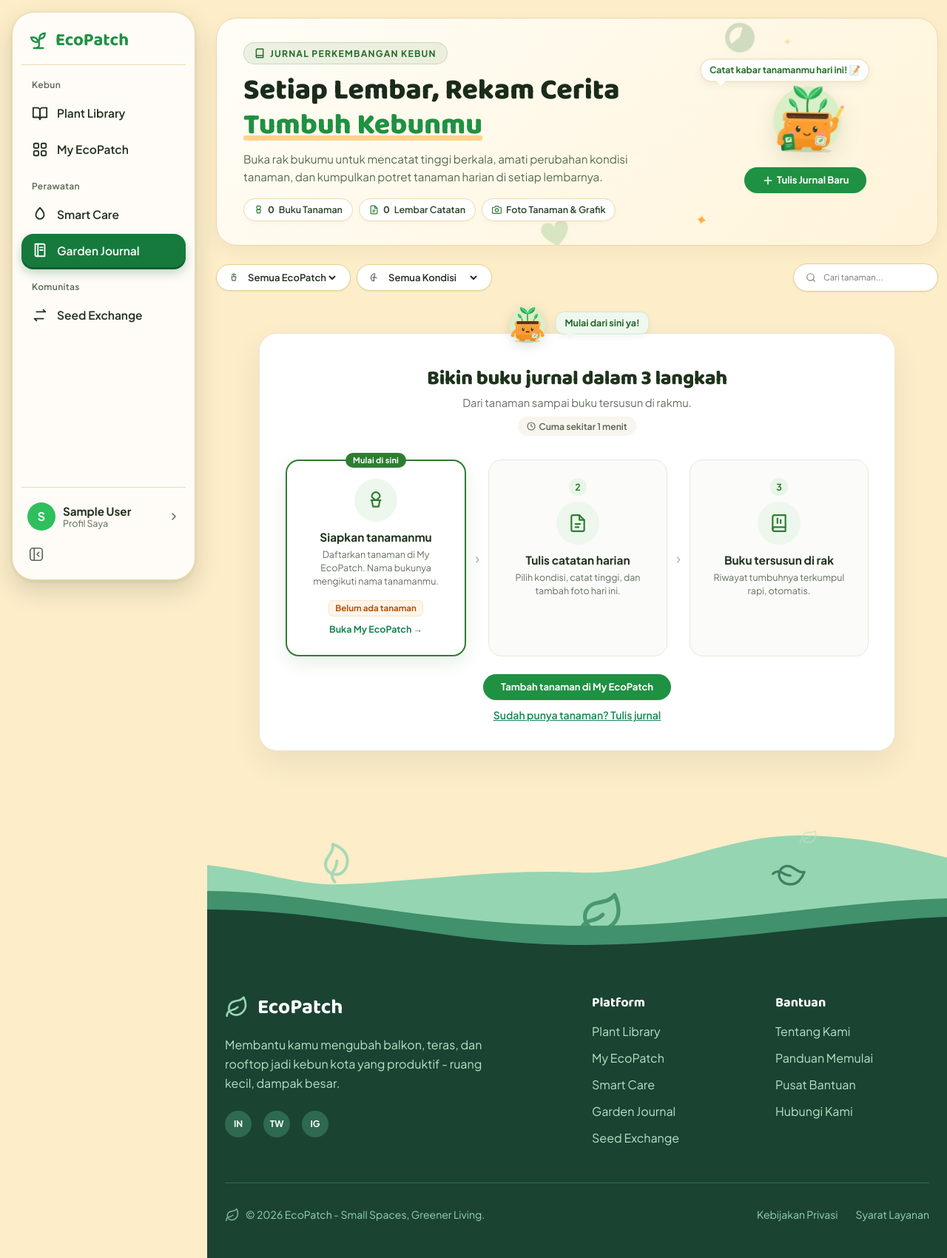
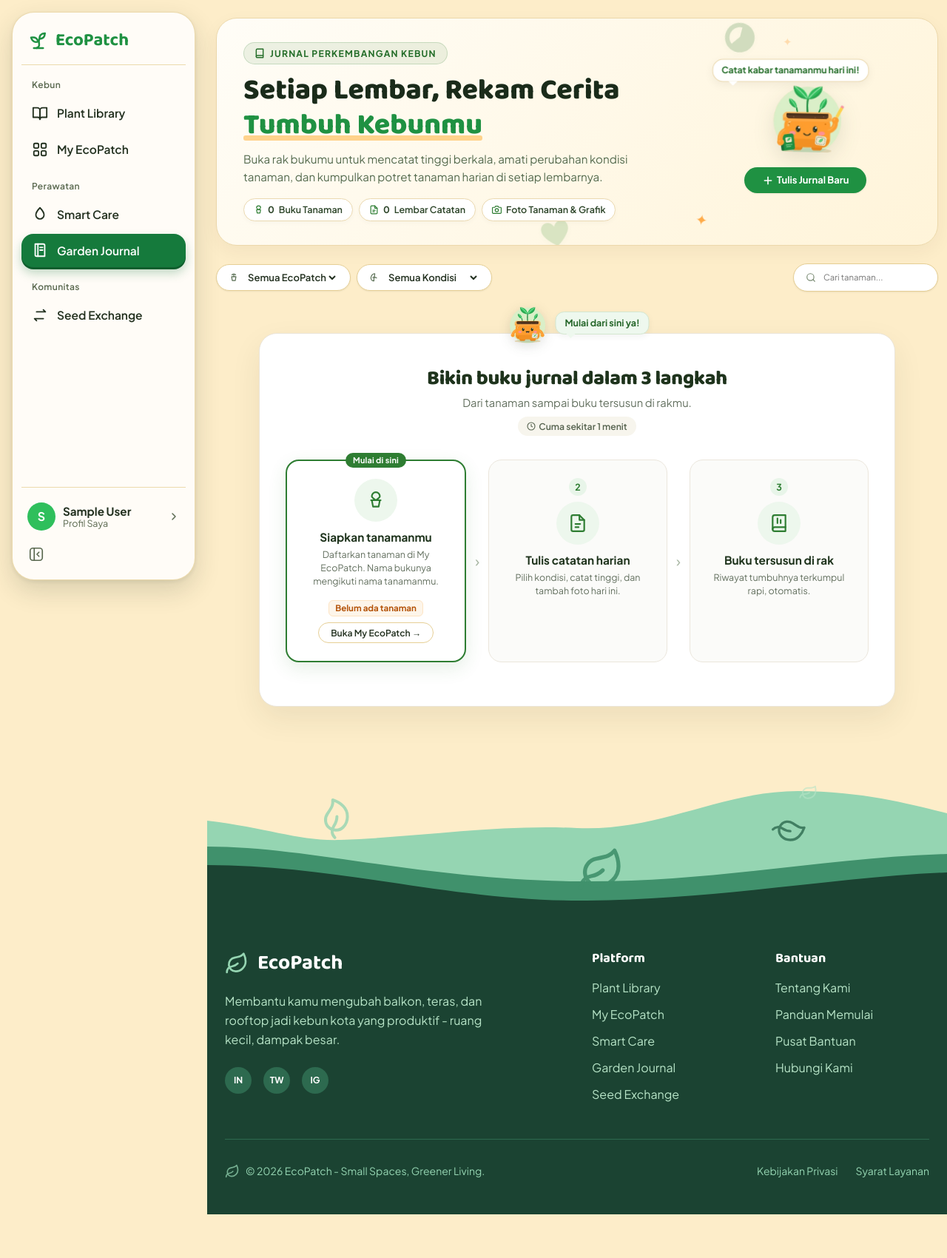
Before and after one commit to pbpa02-ecopatch/ecopatch-web, a Django app: page /journal/ in a window 1280 px wide. Shown: the whole page at 74% size. After the commit the page ends 1641 px from the top, so only its background shows below. Run offline with Django 5.2, Linux system fonts and the light colour scheme; the visitor is signed in with stand-in values (Sample User, id 1); data that the repository does not hold is empty; some libraries are stand-ins or nearby versions.

Commit message:
fix(garden-journal): hapus emoji balon bicara dan sederhanakan aksi onboarding sesuai prinsip UI/UX

```diff
--- a/templates/garden_journal/list.html
+++ b/templates/garden_journal/list.html
@@ -54,7 +54,7 @@
             <div class="journal-hero-right">
                 <div class="journal-hero-mascot-box">
                     <div class="journal-mascot-speech">
-                        Catat kabar tanamanmu hari ini! 📝
+                        Catat kabar tanamanmu hari ini!
                     </div>
                     <img src="{% static 'img/mascot/petak-mencatat.png' %}" alt="Petak Mencatat" class="journal-hero-mascot-img">
                 </div>
--- a/templates/garden_journal/partials/book_grid.html
+++ b/templates/garden_journal/partials/book_grid.html
@@ -92,11 +92,11 @@
                     <p class="onboarding-step-desc">Daftarkan tanaman di My EcoPatch. Nama bukunya mengikuti nama tanamanmu.</p>
                     <div id="step1BottomSlot" class="mt-auto pt-1">
                         {% if not has_user_plants %}
-                            <span class="badge py-1 px-2 d-inline-block" style="background: #fdf5ea; color: #b45309; border: 1px solid #fde4c3; font-size: 0.72rem;">
+                            <span class="badge py-1 px-2 d-inline-block mb-1" style="background: #fdf5ea; color: #b45309; border: 1px solid #fde4c3; font-size: 0.72rem;">
                                 Belum ada tanaman
                             </span>
                             <div>
-                                <a href="{% url 'my_ecopatch:list' %}" class="btn-link text-success fw-bold small text-decoration-none mt-2 d-inline-block" style="font-size: 0.78rem;">
+                                <a href="{% url 'my_ecopatch:list' %}" class="btn btn-sm btn-outline-success fw-semibold mt-1 px-3 py-1" style="font-size: 0.76rem; border-radius: 999px;">
                                     Buka My EcoPatch &rarr;
                                 </a>
                             </div>
@@ -159,23 +159,15 @@
                 </div>
             </div>
 
-            <!-- Tombol Aksi Utama -->
+            {% if has_user_plants %}
+            <!-- Tombol Aksi Utama (hanya saat tanaman sudah siap) -->
             <div class="text-center mt-3" id="onboardingActionArea">
-                {% if not has_user_plants %}
-                    <a href="{% url 'my_ecopatch:list' %}" class="btn btn-ds-primary px-4 py-2 fw-semibold" id="onboardingMainBtn" style="border-radius: 999px; font-size: 0.95rem;">
-                        Tambah tanaman di My EcoPatch
-                    </a>
-                    <div class="mt-2" id="onboardingSubLink">
-                        <a href="{% url 'garden_journal:create' %}" class="text-success small fw-semibold text-decoration-underline">
-                            Sudah punya tanaman? Tulis jurnal
-                        </a>
-                    </div>
-                {% else %}
-                    <a href="{% url 'garden_journal:create' %}" class="btn btn-ds-primary px-4 py-2 fw-semibold" id="onboardingMainBtn" style="border-radius: 999px; font-size: 0.95rem;">
-                        + Tulis Jurnal Baru
-                    </a>
-                {% endif %}
+                <a href="{% url 'garden_journal:create' %}" class="btn btn-ds-primary px-4 py-2 fw-semibold d-inline-flex align-items-center" id="onboardingMainBtn" style="border-radius: 999px; font-size: 0.95rem;">
+                    <svg width="15" height="15" viewBox="0 0 24 24" fill="none" stroke="currentColor" stroke-width="2.4" stroke-linecap="round" stroke-linejoin="round" class="me-1.5"><line x1="12" y1="5" x2="12" y2="19"/><line x1="5" y1="12" x2="19" y2="12"/></svg>
+                    Tulis Jurnal Baru
+                </a>
             </div>
+            {% endif %}
         </div>
     {% endif %}
 {% endif %}
```
